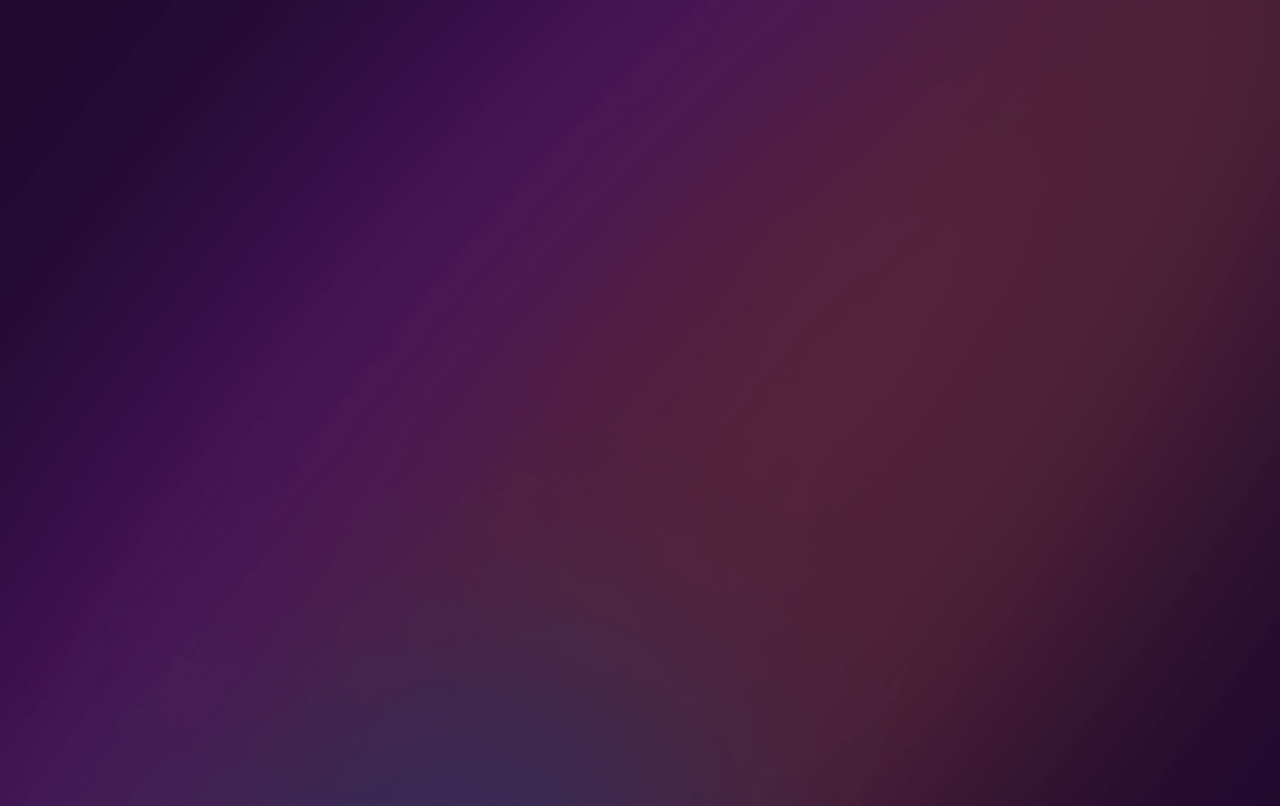
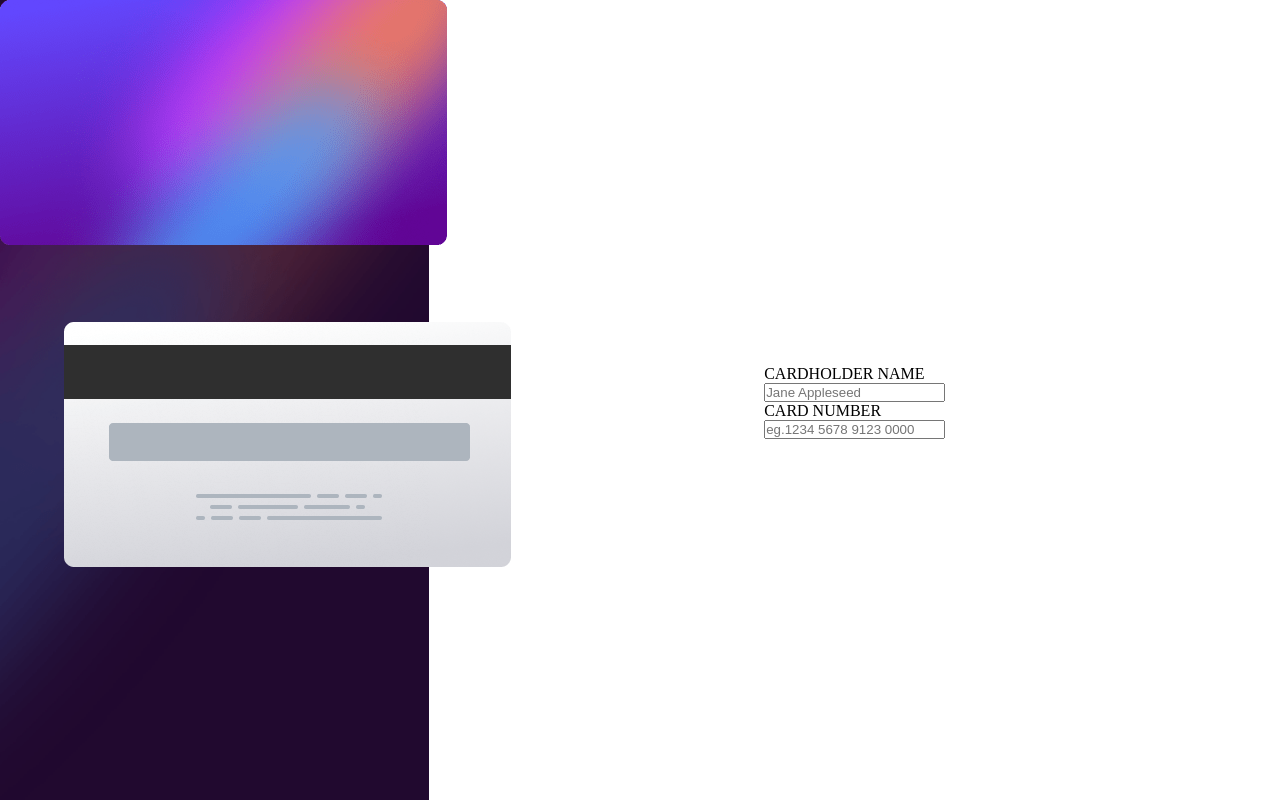
Before and after one commit to Francis-Frimpong/interactive-card, a plain HTML site: page index.html in a window 1280 px wide. Shown: the top 806 px of the page. Drawn offline with Linux system fonts and the light colour scheme.

Commit message:
improved html

```diff
--- a/index.html
+++ b/index.html
@@ -24,9 +24,20 @@
 
     </div>
     <div class="formfield">
-      <p>Lorem ipsum dolor sit amet consectetur adipisicing elit. Sint blanditiis voluptatum suscipit vel hic ea nesciunt modi ipsum non. Velit consectetur dolore dignissimos perferendis unde exercitationem animi amet deserunt autem officiis quos error architecto, rem ipsam. Ipsum quia aut dolore facere minima doloribus ullam, saepe recusandae neque itaque adipisci, pariatur esse quas. Ab fugit, deserunt ad voluptates necessitatibus dicta voluptatibus autem laboriosam eius minima ducimus itaque nulla quae ratione unde corporis. Molestias esse dolorum possimus rerum, recusandae ab incidunt quasi impedit iure harum hic facilis dolores, animi odio voluptate. Distinctio magni, iusto dolore officia aut consequuntur asperiores dicta delectus vel?</p>
+     <form action="">
+      <label for="">CARDHOLDER NAME</label>
+      <input type="text" placeholder="Jane Appleseed">
+
+      <label for="">CARD NUMBER</label>
+      <input type="text" placeholder="eg.1234 5678 9123 0000">
+
+
+     </form>
     </div>
   </section>
+
+  <img src="images/bg-card-front.png" alt="card-front" srcset="" class="card-front">
+  <img src="images/bg-card-back.png" alt="card-back" srcset="" class="card-back">
 
 
   <script src="app.js"></script>
--- a/style.css
+++ b/style.css
@@ -4,35 +4,38 @@
     box-sizing: border-box;
 }
 
-#container{
-    display: grid;
-    grid-template-areas:
-
-        "img"
-        "forms"
-
-    ;
+body{
+    position: relative;
 }
 
-.img-box{
-    grid-area: img;
-
-}
-.img-box  .bg-img{
-    width: 100%;
-    height: inherit;
-
+#container{
+    display: flex;
 }
 
 .formfield{
-    grid-area: forms;
+    display: flex;
+    flex-direction: row;
+    justify-content: center;
+    align-items: center;
+    margin: 0 auto;
+}
+.formfield form{
+    display: flex;
+    flex-direction: column;
+  ;
 }
 
+.card-front {
+    position: absolute;
+    top: 0;
+    left: 0;
+}
+.card-back {
+    position: absolute;
+    top: 40%;
+    left: 5%;
+}
 
-
-/* Media query */
-
-@media screen and(min-width:1300px){
-
-
+.bg-img{
+    height: 100vh;
 }
```
